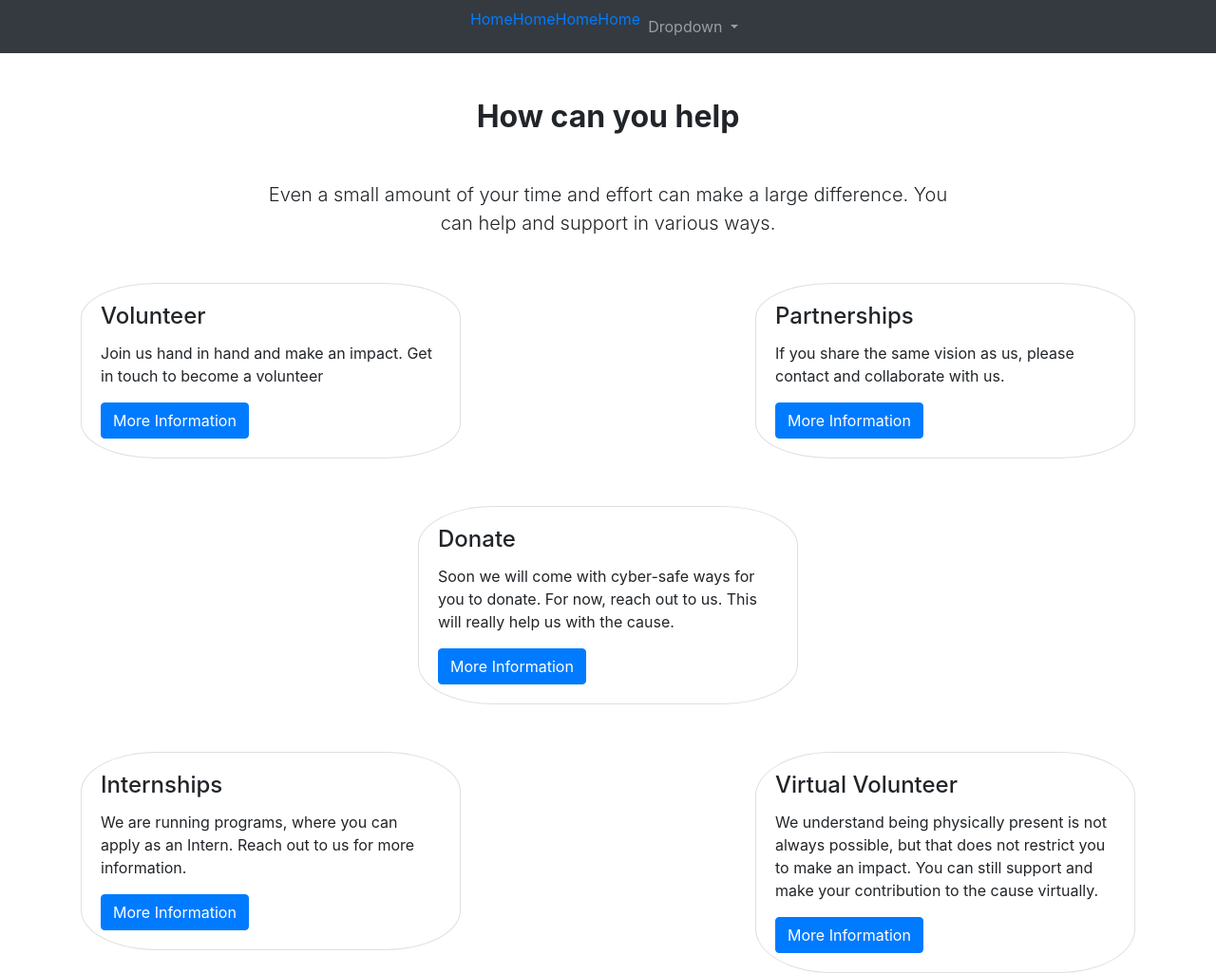
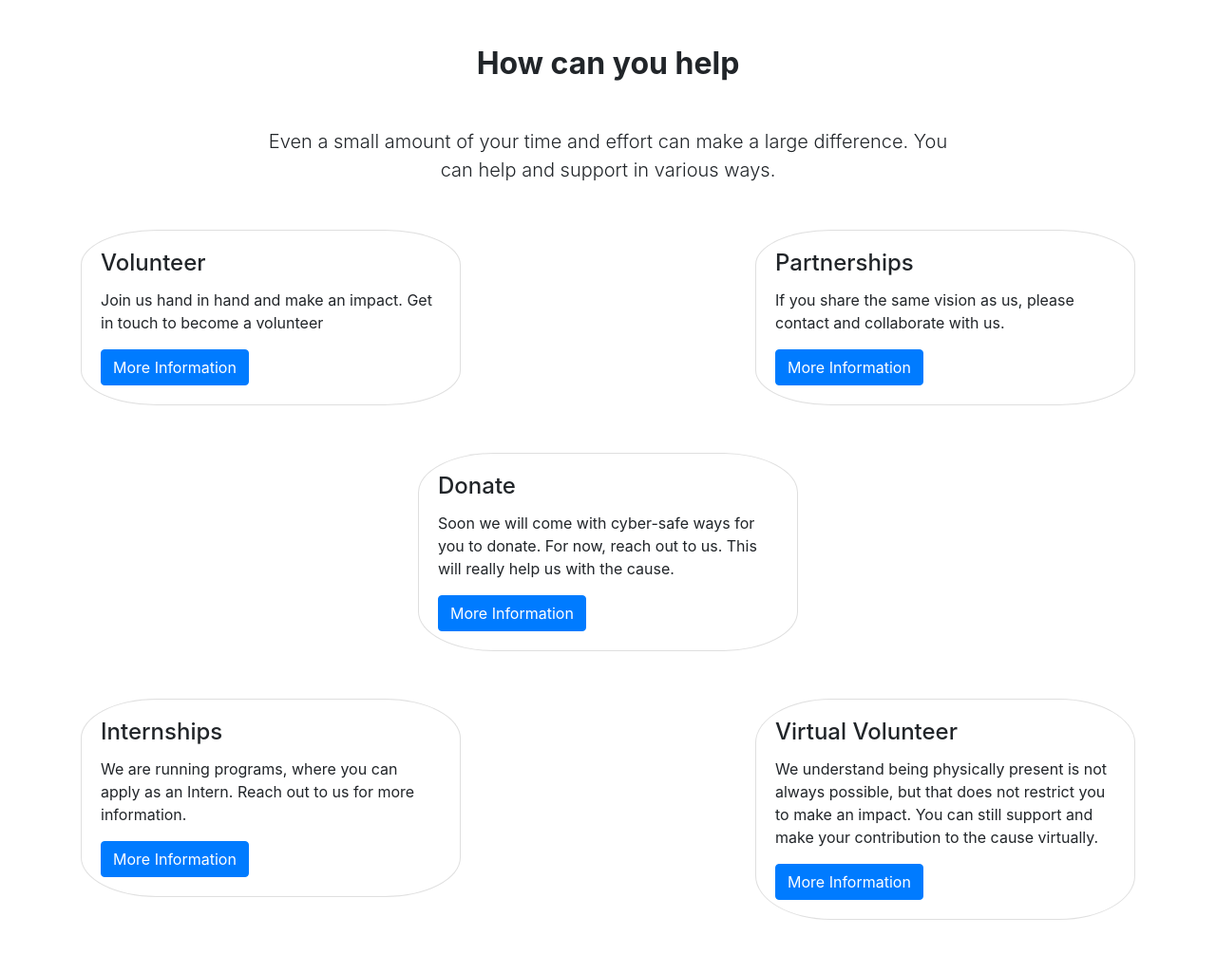
Before and after one commit to aditya-sharma-21/Asara, a website: page app/views/pages/help.html in a window 1280 px wide. Shown: the whole page at 95% size. After the commit the page ends 969 px from the top, so only its background shows below. Drawn offline with nearby package versions, Linux system fonts and the light colour scheme.

Commit message:
new_help_us_page

```diff
--- a/app/views/pages/help.html
+++ b/app/views/pages/help.html
@@ -10,48 +10,6 @@
     <script src="https://maxcdn.bootstrapcdn.com/bootstrap/4.3.1/js/bootstrap.min.js"></script>
   </head>
   <body>
-      <nav class="navbar navbar-expand-lg  navbar-dark bg-dark sticky-top">
-          <!-- <%= link_to image_tag( "A2.png", class:'navbar-brand navbar-logo img-circle', style:'margin-left:10%;' ),root_path%> -->
-          <button class="navbar-toggler" id="toggler" type="button" data-toggle="collapse"  aria-controls="navbarSupportedContent" aria-expanded="false" aria-label="Toggle navigation">
-            <span class="navbar-toggler-icon" onclick="on()"></span>
-          </button>
-          <div class="collapse navbar-collapse justify-content-md-center" id="navbarSupportedContent">
-                  <ul class="navbar-nav">
-                    <li class="nav-item" id='home'>
-                      <a href="join.html">Home</a>
-                      <!-- <%= link_to 'HOMEPAGE', root_path, class:'nav-link', style:'color:#000' %> -->
-                    </li>
-                    <li class="nav-item" id='join'>
-                        <a href="join.html">Home</a>
-                      <!-- <%= link_to 'JOIN US', join_path, class:'nav-link', style:'color:#000' %> -->
-                    </li>
-                    <li class="nav-item" id='volunteers'>
-                        <a href="join.html">Home</a>
-                      <!-- <%= link_to 'OUR VOLUNTEERS', volunteers_path, class:'nav-link', style:'color:#000' %> -->
-                    </li>
-
-                    <li class="nav-item" id='projects'>
-                        <a href="join.html">Home</a>
-                    <!-- <%= link_to 'OUR PROJECTS', projects_path, class:'nav-link', style:'color:#000' %> -->
-                    </li>
-                        <li class="nav-item dropdown">
-                            <a class="nav-link dropdown-toggle" href="#" id="navbarDropdown" role="button" data-toggle="dropdown" aria-haspopup="true" aria-expanded="false">
-                              Dropdown
-                            </a>
-                            <div class="dropdown-menu" aria-labelledby="navbarDropdown">
-                              <a class="dropdown-item" href="#">Donate Us</a>
-                              <a class="dropdown-item" href="#volunteer">Volunteer</a>
-                              <a class="dropdown-item" href="#partnership">Partnerships</a>
-                              <a class="dropdown-item" href="#donate">Donate</a>
-                              <a class="dropdown-item" href="#intern">Internships</a>
-                              <a class="dropdown-item" href="#vv">Virtual Volunteer</a>
-
-                            </div>
-                          </li>
-                    <!-- <%= link_to 'HELP US', help_us_path, class:'nav-link', style:'color:#000' %> -->
-                  </ul>
-                </div>
-        </nav>
     <div class="container">
         <div class="row">
           <div class="col-2"></div>
```
Also changed, not shown: app/views/pages/_navbar.html (+14 -3 lines).
